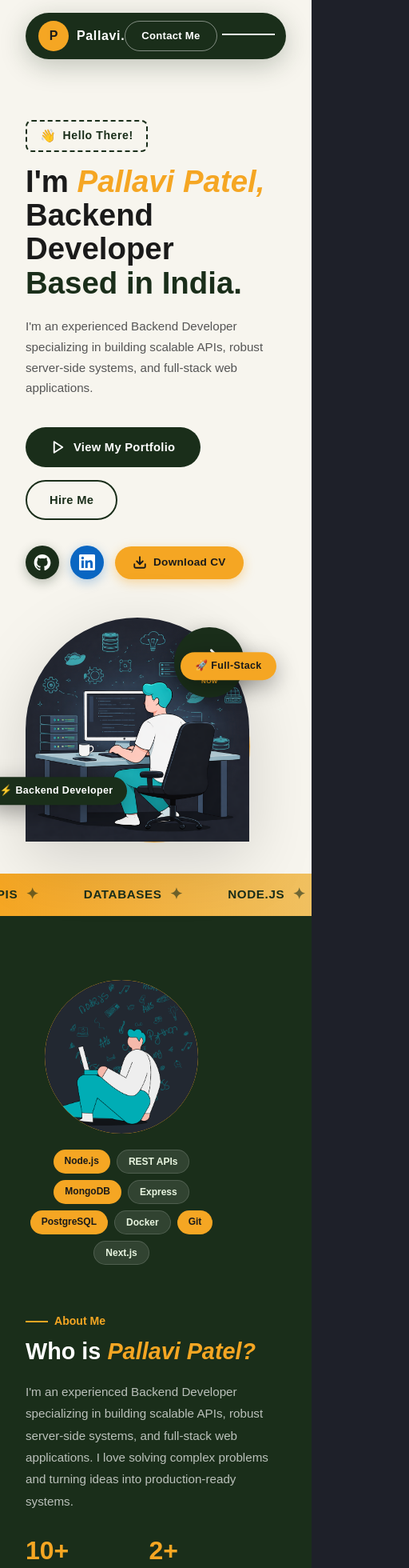
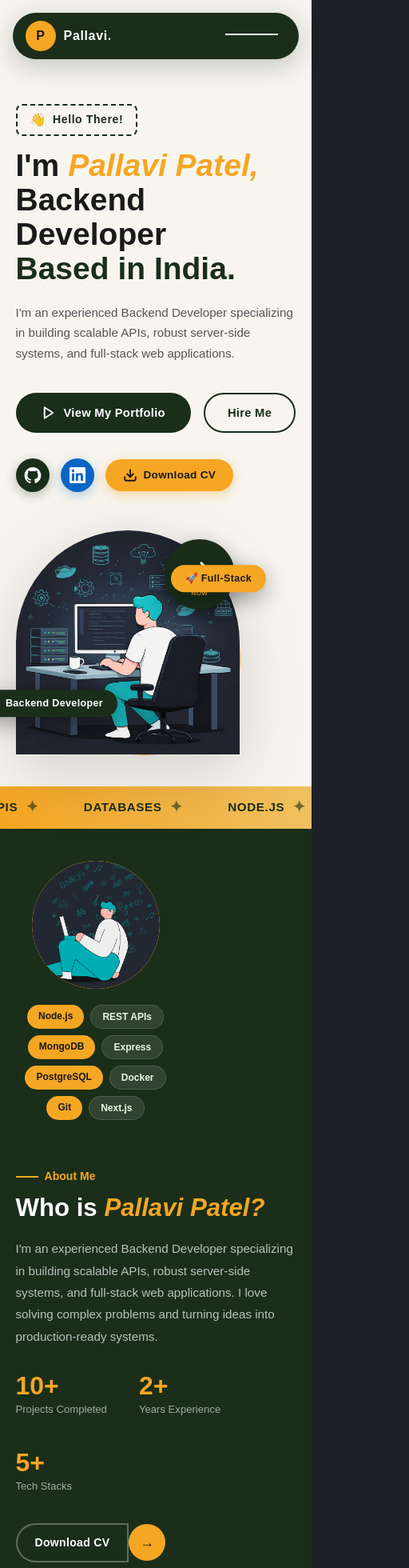
Before and after one commit to pallavi-patel-developer/portfolio, a Next.js app: page / in a window 390 px wide. Shown: the top 1960 px of the page at 80% size, 512 px wide, since content can reach past the window. Built offline with nearby package versions, Linux system fonts and the light colour scheme.

Commit message:
feat: add Contact, Experience, FAQ, Hero, Navbar, Projects, Skills, and About components.

```diff
--- a/src/components/About.jsx
+++ b/src/components/About.jsx
@@ -11,7 +11,7 @@ export default function About() {
       id="about"
       style={{
         background: '#1a2e1a',
-        padding: '80px 32px',
+        padding: 'clamp(40px, 8vw, 80px) clamp(16px, 5vw, 32px)',
       }}
     >
       <div
@@ -29,7 +29,7 @@ export default function About() {
           style={{
             flex: '0 0 auto',
             position: 'relative',
-            width: 'clamp(240px, 35vw, 360px)',
+            width: 'clamp(min(100%, 200px), 35vw, 360px)',
           }}
         >
           {/* Yellow circle bg */}
@@ -88,7 +88,7 @@ export default function About() {
         </div>
 
         {/* ── RIGHT: Text ── */}
-        <div style={{ flex: '1 1 320px', color: '#fff' }}>
+        <div style={{ flex: '1 1 min(100%, 320px)', color: '#fff' }}>
           {/* Sub-label */}
           <div
             style={{
@@ -107,7 +107,7 @@ export default function About() {
 
           <h2
             style={{
-              fontSize: 'clamp(1.8rem, 4vw, 2.8rem)',
+              fontSize: 'clamp(1.5rem, 8vw, 3rem)',
               fontWeight: 900,
               lineHeight: 1.1,
               marginBottom: '20px',
--- a/src/components/Contact.jsx
+++ b/src/components/Contact.jsx
@@ -73,7 +73,7 @@ export default function Contact() {
   });
 
   return (
-    <section id="contact" style={{ background: '#fff', padding: '80px 32px' }}>
+    <section id="contact" style={{ background: '#fff', padding: 'clamp(40px, 8vw, 80px) clamp(16px, 5vw, 32px)' }}>
       <div
         style={{
           maxWidth: '1100px',
@@ -85,7 +85,7 @@ export default function Contact() {
         }}
       >
         {/* ── LEFT: Info ── */}
-        <div style={{ flex: '0 1 320px', minWidth: '260px' }}>
+        <div style={{ flex: '0 1 320px', minWidth: 'min(100%, 260px)' }}>
           {/* Label */}
           <div
             style={{
@@ -172,9 +172,9 @@ export default function Contact() {
         </div>
 
         {/* ── RIGHT: Form ── */}
-        <form onSubmit={handleSubmit} style={{ flex: '1 1 380px', minWidth: '280px' }}>
+        <form onSubmit={handleSubmit} style={{ flex: '1 1 380px', minWidth: 'min(100%, 280px)' }}>
           {/* Row 1: name + email */}
-          <div style={{ display: 'grid', gridTemplateColumns: '1fr 1fr', gap: '14px', marginBottom: '14px' }}>
+          <div style={{ display: 'grid', gridTemplateColumns: 'repeat(auto-fit, minmax(min(100%, 200px), 1fr))', gap: '14px', marginBottom: '14px' }}>
             <div>
               <label style={{ display: 'block', fontSize: '0.8rem', fontWeight: 600, color: '#444', marginBottom: '6px' }}>
                 Your Name *
@@ -210,7 +210,7 @@ export default function Contact() {
           </div>
 
           {/* Row 2: phone + interest */}
-          <div style={{ display: 'grid', gridTemplateColumns: '1fr 1fr', gap: '14px', marginBottom: '14px' }}>
+          <div style={{ display: 'grid', gridTemplateColumns: 'repeat(auto-fit, minmax(min(100%, 200px), 1fr))', gap: '14px', marginBottom: '14px' }}>
             <div>
               <label style={{ display: 'block', fontSize: '0.8rem', fontWeight: 600, color: '#444', marginBottom: '6px' }}>
                 Phone *
--- a/src/components/Experience.jsx
+++ b/src/components/Experience.jsx
@@ -35,7 +35,7 @@ function Column({ title, items }) {
   return (
     <div
       style={{
-        flex: '1 1 300px',
+        flex: '1 1 min(100%, 300px)',
         background: '#fff',
         borderRadius: '20px',
         padding: '28px',
@@ -118,7 +118,7 @@ function Column({ title, items }) {
 
 export default function Experience() {
   return (
-    <section id="experience" style={{ background: '#f7f5ee', padding: '80px 32px' }}>
+    <section id="experience" style={{ background: '#f7f5ee', padding: 'clamp(40px, 8vw, 80px) clamp(16px, 5vw, 32px)' }}>
       <div style={{ maxWidth: '1100px', margin: '0 auto' }}>
         {/* Section label */}
         <div
--- a/src/components/FAQ.jsx
+++ b/src/components/FAQ.jsx
@@ -28,7 +28,7 @@ export default function FAQ() {
   const [openIndex, setOpenIndex] = useState(1); // second item open by default
 
   return (
-    <section id="faq" style={{ background: '#1a2e1a', padding: '80px 32px' }}>
+    <section id="faq" style={{ background: '#1a2e1a', padding: 'clamp(40px, 8vw, 80px) clamp(16px, 5vw, 32px)' }}>
       <div style={{ maxWidth: '700px', margin: '0 auto' }}>
         {/* Header */}
         <div
--- a/src/components/Hero.jsx
+++ b/src/components/Hero.jsx
@@ -167,7 +167,7 @@ export default function Hero() {
           style={{
             maxWidth: '1200px',
             margin: '0 auto',
-            padding: '60px 32px 40px',
+            padding: 'clamp(40px, 8vw, 60px) clamp(16px, 5vw, 32px) 40px',
             display: 'flex',
             alignItems: 'center',
             justifyContent: 'space-between',
@@ -176,7 +176,7 @@ export default function Hero() {
           }}
         >
           {/* ── LEFT CONTENT ── */}
-          <div style={{ flex: '1 1 420px', minWidth: '280px' }}>
+          <div style={{ flex: '1 1 420px', minWidth: 'min(100%, 280px)' }}>
             {/* Greeting tag */}
             <div className="hero-greeting-tag">
               <span style={{ fontSize: '1rem' }}>👋</span>
@@ -186,7 +186,7 @@ export default function Hero() {
             {/* Main heading */}
             <h1
               style={{
-                fontSize: 'clamp(2.4rem, 5vw, 4rem)',
+                fontSize: 'clamp(1.8rem, 10vw, 4rem)',
                 fontWeight: 900,
                 lineHeight: 1.1,
                 color: '#1a1a1a',
--- a/src/components/Navbar.jsx
+++ b/src/components/Navbar.jsx
@@ -21,7 +21,7 @@ export default function Navbar() {
     <nav
       style={{
         background: '#f7f5ee',
-        padding: '16px 32px',
+        padding: '16px clamp(12px, 4vw, 32px)',
         position: 'sticky',
         top: 0,
         zIndex: 100,
@@ -118,6 +118,7 @@ export default function Navbar() {
         {/* Contact Button */}
         <a
           href="#contact"
+          className="hidden-mobile"
           style={{
             color: '#fff',
             border: '1.5px solid rgba(255,255,255,0.45)',
@@ -176,7 +177,7 @@ export default function Navbar() {
             boxShadow: '0 8px 32px rgba(26,46,26,0.3)',
           }}
         >
-          {navLinks.map((link) => (
+          {[...navLinks, { href: '#contact', label: 'Contact' }].map((link) => (
             <Link
               key={link.href + link.label}
               href={link.href}
--- a/src/components/Projects.jsx
+++ b/src/components/Projects.jsx
@@ -80,7 +80,7 @@ export default function Projects() {
   const [hovered, setHovered] = useState(null);
 
   return (
-    <section id="projects" style={{ background: '#f7f5ee', padding: '80px 32px' }}>
+    <section id="projects" style={{ background: '#f7f5ee', padding: 'clamp(40px, 8vw, 80px) clamp(16px, 5vw, 32px)' }}>
       <div style={{ maxWidth: '1100px', margin: '0 auto' }}>
         {/* Header */}
         <div
@@ -170,7 +170,7 @@ export default function Projects() {
         <div
           style={{
             display: 'grid',
-            gridTemplateColumns: 'repeat(auto-fill, minmax(480px, 1fr))',
+            gridTemplateColumns: 'repeat(auto-fit, minmax(min(100%, 400px), 1fr))',
             gap: '24px',
           }}
         >
--- a/src/components/Skills.jsx
+++ b/src/components/Skills.jsx
@@ -63,7 +63,7 @@ const services = [
 
 export default function Skills() {
   return (
-    <section id="skills" style={{ background: '#f7f5ee', padding: '80px 32px' }}>
+    <section id="skills" style={{ background: '#f7f5ee', padding: 'clamp(40px, 8vw, 80px) clamp(16px, 5vw, 32px)' }}>
       <div style={{ maxWidth: '1100px', margin: '0 auto' }}>
         {/* Header row */}
         <div
@@ -150,7 +150,7 @@ export default function Skills() {
         <div
           style={{
             display: 'grid',
-            gridTemplateColumns: 'repeat(auto-fill, minmax(280px, 1fr))',
+            gridTemplateColumns: 'repeat(auto-fit, minmax(min(100%, 280px), 1fr))',
             gap: '20px',
           }}
         >
```
